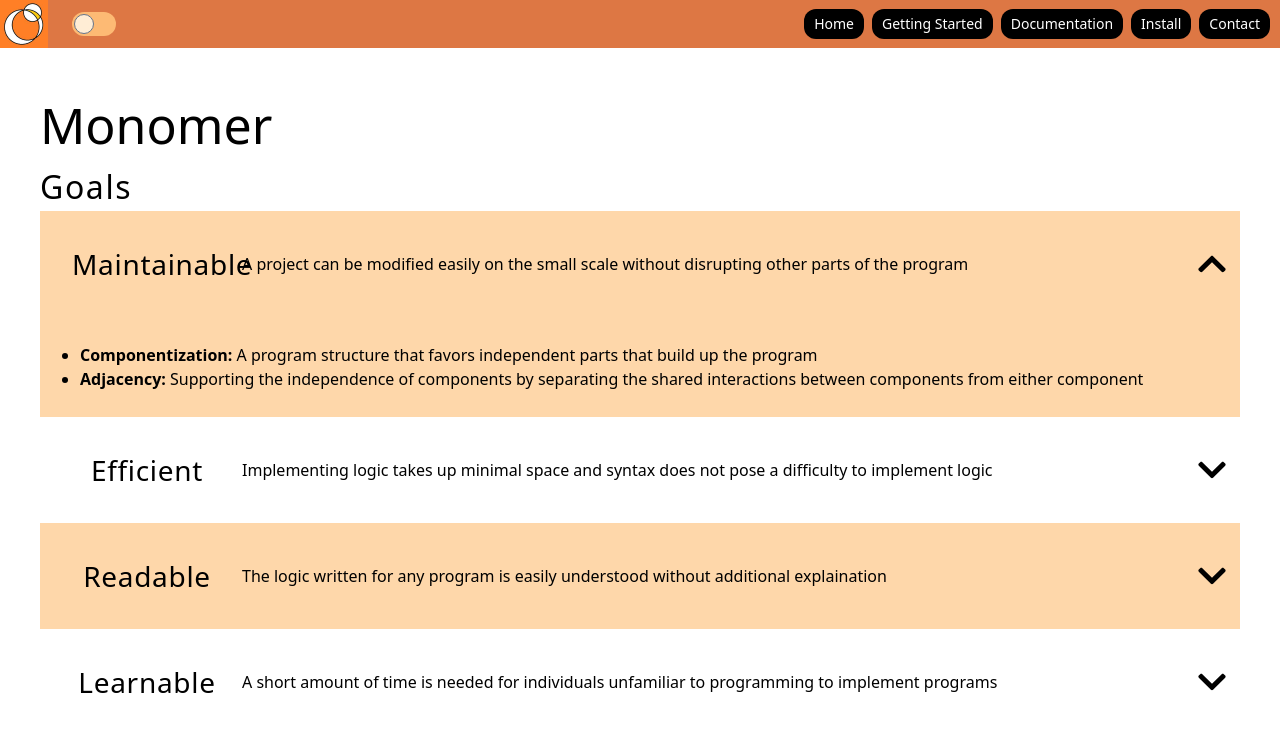
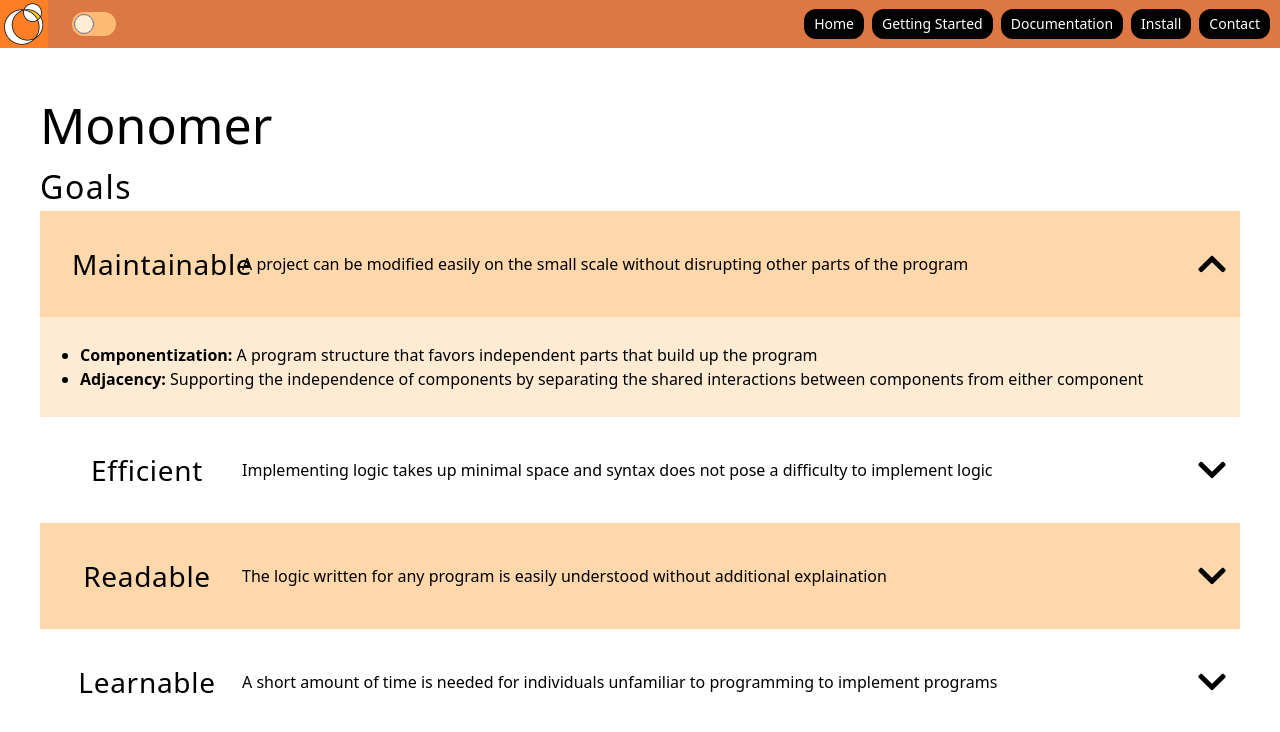
Before and after one commit to Jzhyang1/Monomer, a React (Create React App) app: page / in a window 1280 px wide. Both pictures are taken after a click on the button 640 px from the left and 264 px from the top of the page. Shown: the top 732 px of the page. Built offline with nearby package versions, Linux system fonts and the light colour scheme.

Commit message:
dropdown color fix

```diff
--- a/src/components/Dropdown.jsx
+++ b/src/components/Dropdown.jsx
@@ -5,7 +5,7 @@
 
 export default function Dropdown({ toggle, initial, children, ...props }) {
   const [showing, setShowing] = useState(false);
-  const { isDarkMode, setDarkMode } = useContext(ThemeContext);
+  const { isDarkMode } = useContext(ThemeContext);
 
   return (
     <div {...props}>
@@ -17,7 +17,13 @@
         {showing ? <FaChevronUp size={32} /> : <FaChevronDown size={32} />}
       </button>
       {showing && (
-        <div className={"flex flex-col p-4 bg-white/" + (isDarkMode ? "30" : "50")}>{children}</div>
+        <div
+          className={
+            "flex flex-col p-4 " + (isDarkMode ? "bg-white/10" : "bg-white/50")
+          }
+        >
+          {children}
+        </div>
       )}
     </div>
   );
```
